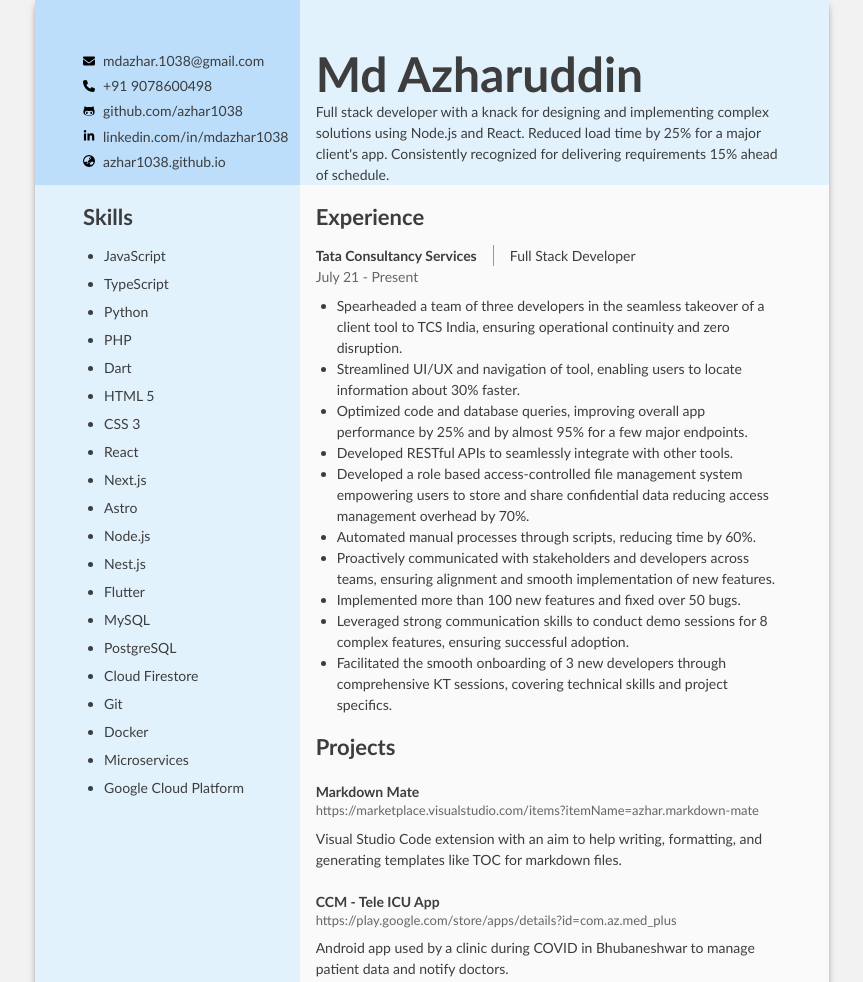
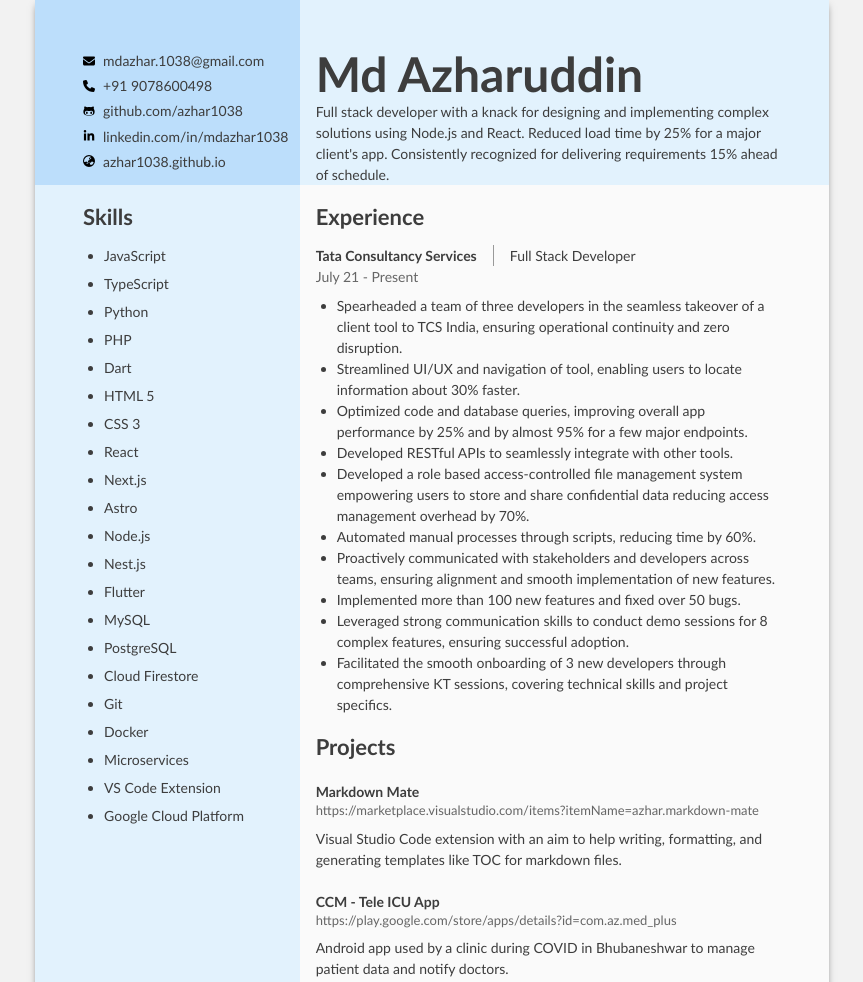
Before and after one commit to azhar1038/resume, a plain HTML site: page index.html in a window 1280 px wide. Shown: the top 982 px of the page, without its empty margins (208-1071 px from the left). Drawn offline with Linux system fonts and the light colour scheme.

Commit message:
Added skill

```diff
--- a/index.html
+++ b/index.html
@@ -191,6 +191,7 @@
           <li>Git</li>
           <li>Docker</li>
           <li>Microservices</li>
+          <li>VS Code Extension</li>
           <li>Google Cloud Platform</li>
         </ul>
       </section>
```
